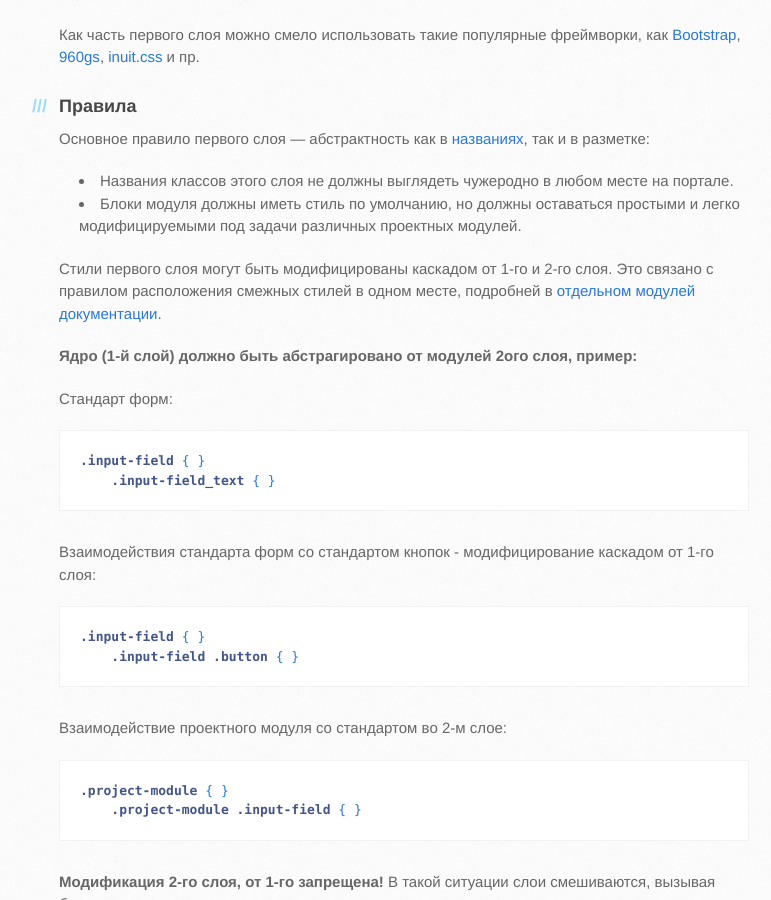
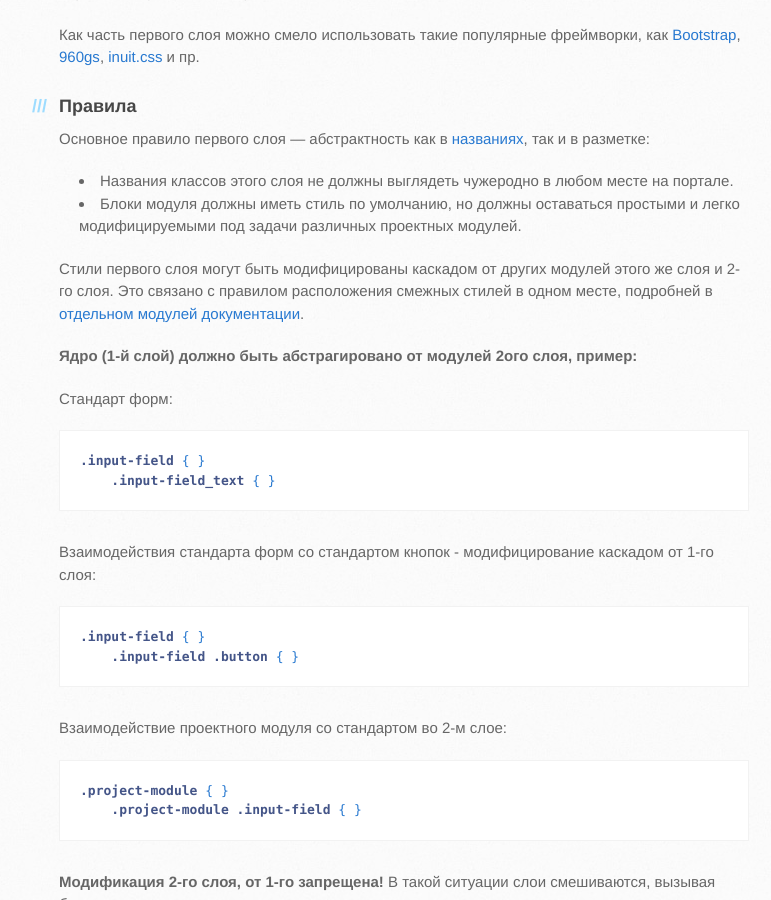
Before and after one commit to robhrt7/MCSS, a Jekyll site: the page built from index.md, in a window 1280 px wide and 900 px high, scrolled down 2608 px. Shown: the whole window, without its empty margins (111-882 px from the left). Built offline with Jekyll 4.4.1, drawn with Linux system fonts in a browser that asks for light colours; Markdown is read by kramdown in place of the engine named in the settings; comment, search, counter and statistics services are not loaded; some of the changed text lies outside the part shown.

Commit message:
Fix typo

```diff
--- a/index.md
+++ b/index.md
@@ -65,7 +65,7 @@
 * Названия классов этого слоя не должны выглядеть чужеродно в любом месте на портале.
 * Блоки модуля должны иметь стиль по умолчанию, но должны оставаться простыми и легко модифицируемыми под задачи различных проектных модулей.
 
-Стили первого слоя могут быть модифицированы каскадом от 1-го и 2-го слоя. Это связано с правилом расположения смежных стилей в одном месте, подробней в [отдельном модулей документации]({{ site.baseurl }}/modules/css_placement.html).
+Стили первого слоя могут быть модифицированы каскадом от других модулей этого же слоя и 2-го слоя. Это связано с правилом расположения смежных стилей в одном месте, подробней в [отдельном модулей документации]({{ site.baseurl }}/modules/css_placement.html).
 
 **Ядро (1-й слой) должно быть абстрагировано от модулей 2ого слоя, пример:**
 
@@ -143,7 +143,7 @@
 /* /Toolbar */
 {% endhighlight %}
 
-**Стили второго слоя могут быть модифицированы каскадом только от других модулей второго слоя.**
+**Стили второго слоя могут быть модифицированы каскадом только от других модулей этого слоя.**
 
 **Можно:**
 
```
Also changed, not shown: modules/naming.md (+1 -1 lines).
